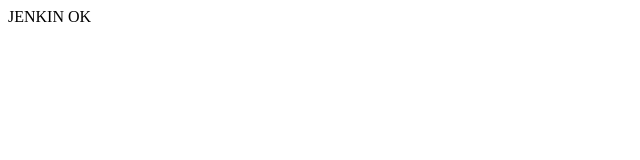
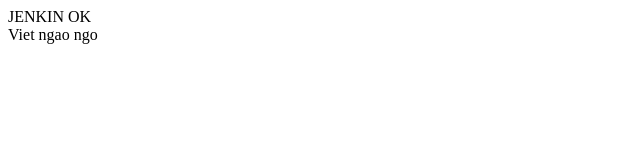
Before and after one commit to Amela-SangDo/falcon-jenkin, a website: page index.html in a window 1280 px wide. Shown: the full height of the page, 0-640 px from the left. Drawn offline with Linux system fonts and the light colour scheme.

Commit message:
Pipeline jenkins

```diff
--- a/index.html
+++ b/index.html
@@ -1 +1,10 @@
-JENKIN OK
+<html>
+    <head>
+        <title>Jenkin</title>
+        <link rel="stylesheet" href="index.css">
+    </head>
+    <body>
+        <div>JENKIN OK</div>
+        <div>Viet ngao ngo</div>
+    </body>
+</html>
```
Also changed, not shown: package.json (added, +18 -0 lines), index.css (added), 3 other files.
